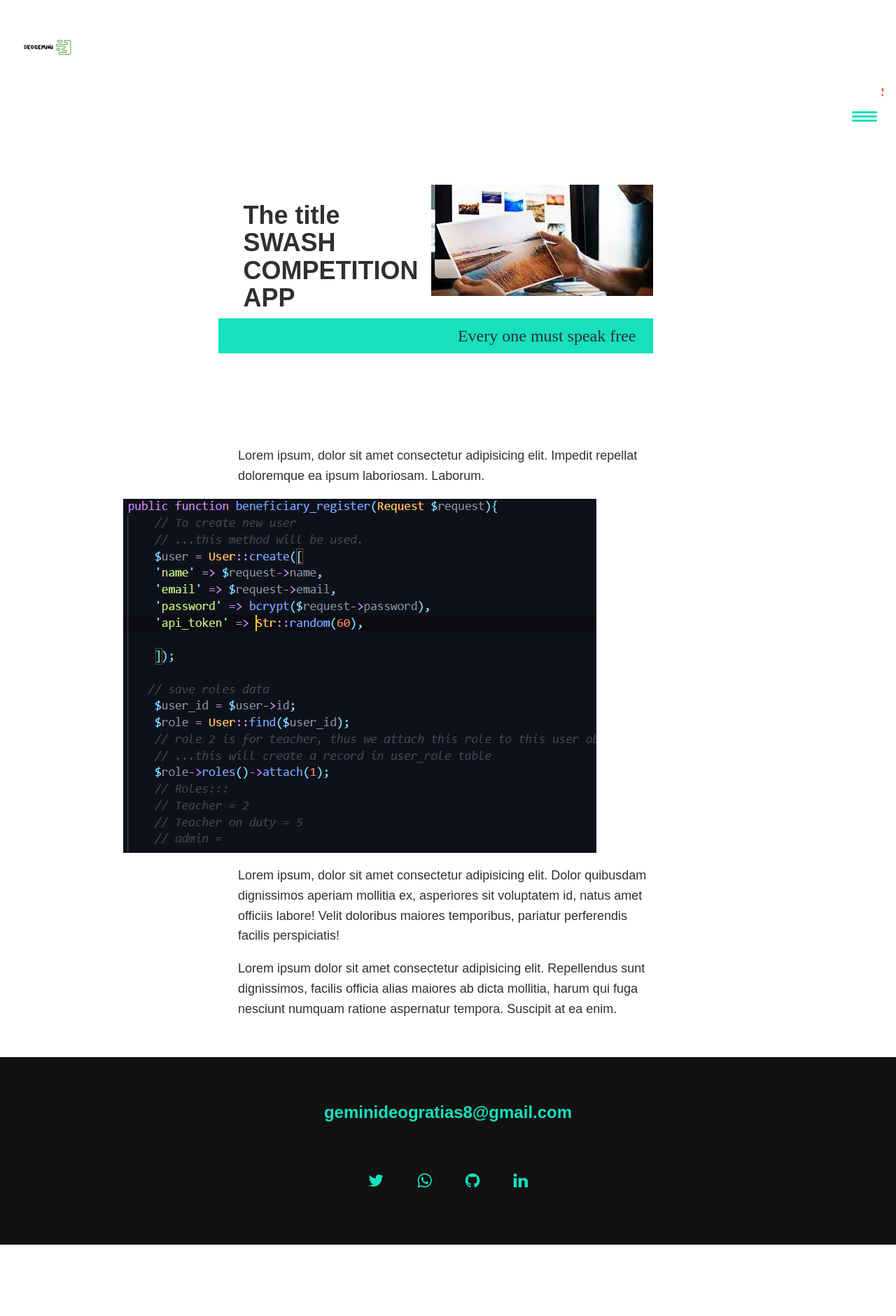
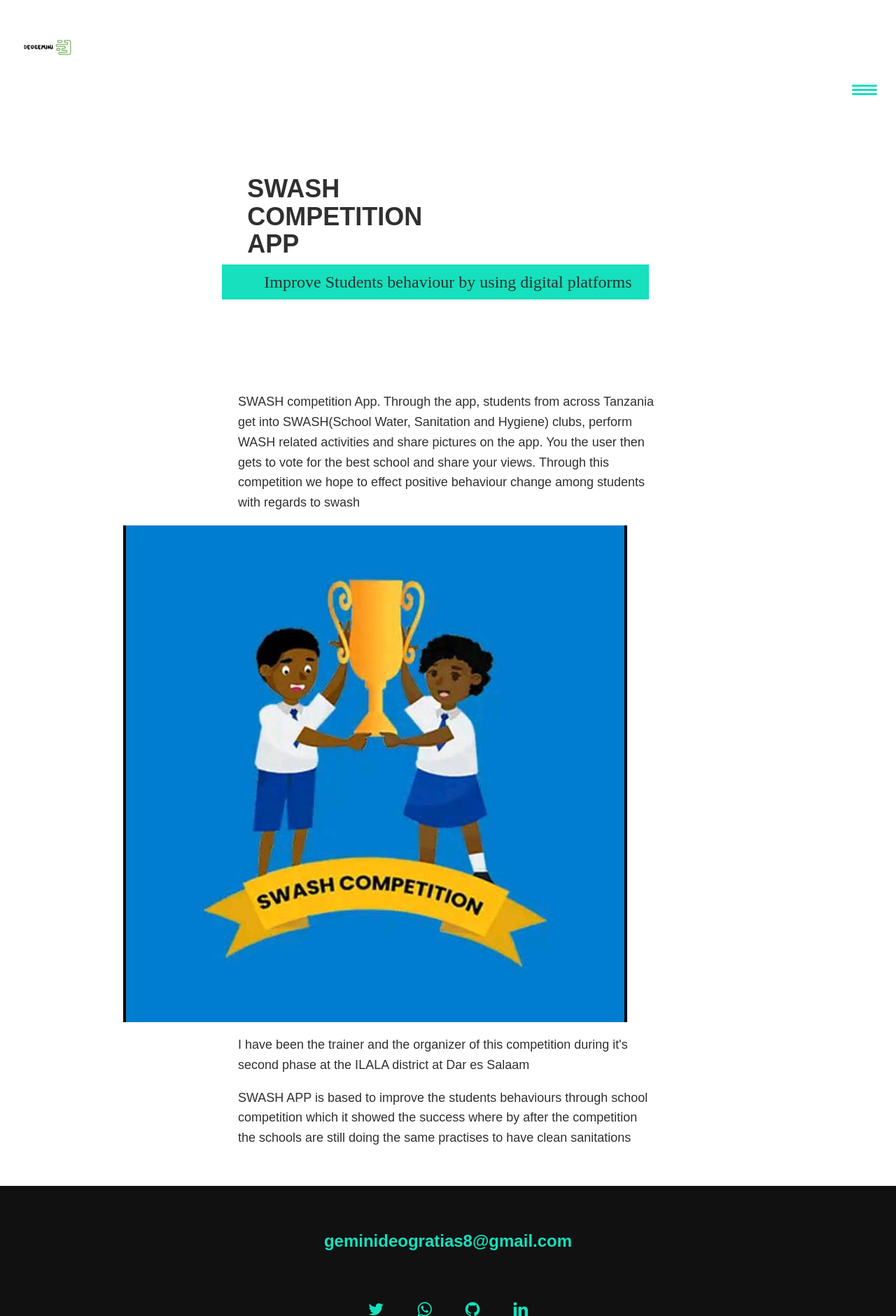
Before and after one commit to deogemini/myBlog, a PHP site: page /swash.html in a window 1280 px wide. Shown: the top 1881 px of the page at 70% size. Before the commit the page ends 1779 px from the top, so only its background shows below. Run offline with PHP 8.4, Linux system fonts and the light colour scheme; some libraries are stand-ins or nearby versions; some web fonts are replaced.

Commit message:
Small changes in the content

```diff
--- a/css/style.css
+++ b/css/style.css
@@ -59,6 +59,7 @@ section {
 
 img {
   display: block;
+  align-content: center;
   max-width: 100%;
 }
 
--- a/index.html
+++ b/index.html
@@ -104,9 +104,9 @@
                 <img src="/img/SKW.PNG" alt="sema na kiongozi wako" class="portfolio__img">
             </a>
             <!--Portfolio item 2-->
-            <a href="amala.html" class="portfolio__item">
+            <!-- <a href="amala.html" class="portfolio__item">
                 <img src="/img/AMALA.PNG" alt="amala" class="portfolio__img">
-            </a>
+            </a> -->
             <!--Portfolio item 3-->
             <a href="lifeskills.html" class="portfolio__item">
                 <img src="/img/stadibox.PNG" alt="lifeskill canvas" class="portfolio__img">
--- a/swash.html
+++ b/swash.html
@@ -24,10 +24,6 @@
             <a href="index.html"><img src="/img/logo_size.jpg" alt=""></a>
         </div>
 
-        <div>
-            <marquee behavior="scroll" direction="left" ><span class="blink"  style="text-decoration: blink; color: red;">Site is under consturctions</span></marquee>
-        </div>
-
         <button class="nav-toggle" aria-label="toggle navigation">
             <span class="hamburger">
             </span>
@@ -48,21 +44,19 @@
     <!-- Introduction-->
     <section class="intro">
         <h1 class="section__title section__title--intro">
-            The title <strong>SWASH COMPETITION APP</strong>
+            <strong>SWASH COMPETITION APP</strong>
         </h1>
-        <p class="section__subtitle section__subtitle--intro">Every one must speak free</p>
-        <img src="/img/portfolio_page2.jpg" alt="" class="int__img">
+        <p class="section__subtitle section__subtitle--intro">Improve Students behaviour by using digital platforms</p>
+        <!-- <img src="/img/portfolio_page2.jpg" alt="" class="int__img"> -->
     </section>
 
     <div class="portfolio-item-individual">
-        <p>Lorem ipsum, dolor sit amet consectetur adipisicing elit. Impedit repellat doloremque ea ipsum laboriosam.
-            Laborum.</p>
-        <img src="/img/portfolio-details.PNG" alt="">
-        <p>Lorem ipsum, dolor sit amet consectetur adipisicing elit. Dolor quibusdam dignissimos aperiam mollitia ex,
-            asperiores sit voluptatem id, natus amet officiis labore! Velit doloribus maiores temporibus, pariatur
-            perferendis facilis perspiciatis!</p>
-        <p>Lorem ipsum dolor sit amet consectetur adipisicing elit. Repellendus sunt dignissimos, facilis officia alias
-            maiores ab dicta mollitia, harum qui fuga nesciunt numquam ratione aspernatur tempora. Suscipit at ea enim.
+        <p>SWASH competition App. Through the app, students from across Tanzania get into SWASH(School Water, Sanitation and Hygiene)
+            clubs, perform WASH related activities and share pictures on the app. You the user then gets to vote for the best school
+            and share your views. Through this competition we hope to effect positive behaviour change among students with regards to swash</p>
+        <img src="/img/swash.jpeg" alt="">
+        <p>I have been the trainer and the organizer of this competition during it's second phase at the ILALA district at Dar es Salaam</p>
+        <p>SWASH APP is based to improve the students behaviours through school competition which it showed the success where by after the competition the schools are still doing the same practises to have clean sanitations
         </p>
 
 
```
Also changed, not shown: amala.html (+4 -8 lines), lifeskills.html (+3 -6 lines), poss.html (+2 -6 lines), img/poss1.PNG (added).
